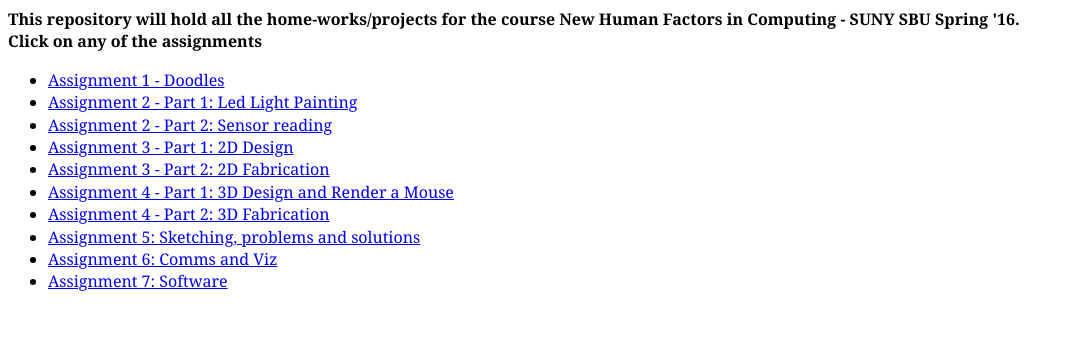
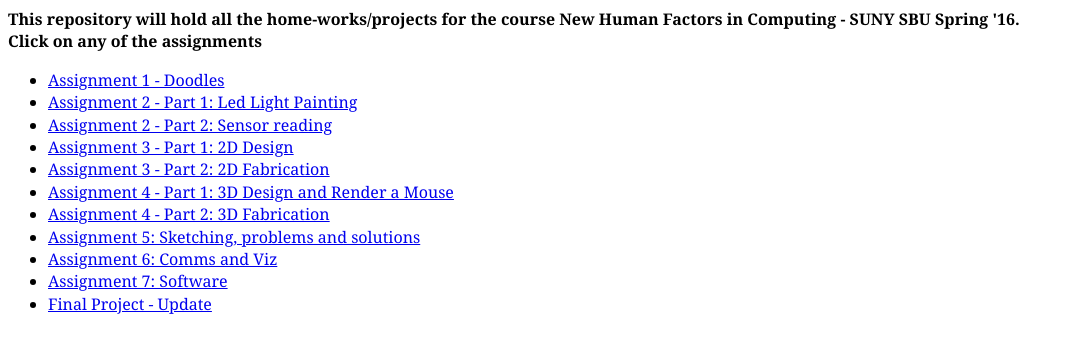
Before and after one commit to warrieraravind/hci-suny-sbu, a Jekyll site: the page built from index.html, in a window 1280 px wide. Shown: the top 353 px of the page, without its empty margins (0-1074 px from the left). Built offline with Jekyll 4.4.1, drawn with Linux system fonts in a browser that asks for light colours; Markdown is read by kramdown in place of the engine named in the settings.

Commit message:
Project Update

```diff
--- a/_includes/nav.html
+++ b/_includes/nav.html
@@ -10,5 +10,6 @@
 				<li><a href="{{site.baseurl}}/assignment_guitar.html">Assignment 5: Sketching, problems and solutions</a></li>
 				<li><a href="https://sushantojal.github.io/pressure/">Assignment 6: Comms and Viz</a></li>
 				<li><a href="https://sushantojal.github.io/proto1/">Assignment 7: Software</a></li>
+				<li><a href="https://sushantojal.github.io/guitar_tut_v2/">Final Project - Update</a></li>
 			</ul>
 </nav>
```
